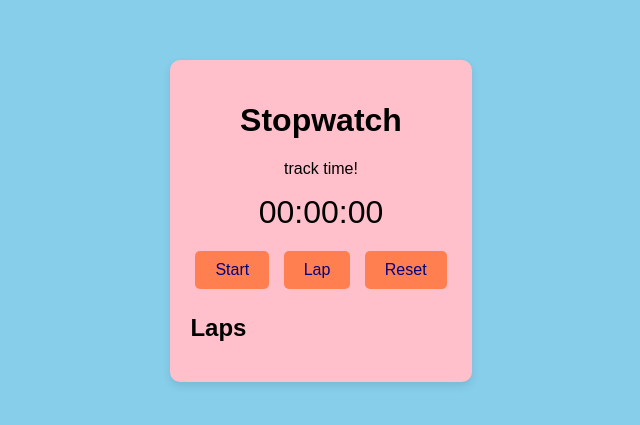
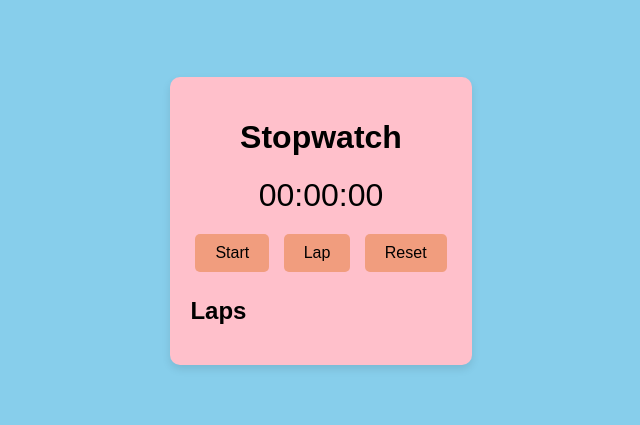
Before and after one commit to sampurnaa-n/PRODIGY_WD_02, a plain HTML site: page index.html in a window 1280 px wide. Shown: the part 179-604 px from the top of the page, without its empty margins (319-959 px from the left). Drawn offline with Linux system fonts and the light colour scheme.

Commit message:
Add files via upload

```diff
--- a/index.html
+++ b/index.html
@@ -9,7 +9,6 @@
 <body>
     <div class="stopwatch-container">
         <h1>Stopwatch</h1>
-        <p>track time!</p>
         <div id="display">00:00:00</div>
         <div class="buttons">
             <button id="startStopBtn">Start</button>
--- a/styles.css
+++ b/styles.css
@@ -28,8 +28,8 @@ button {
     cursor: pointer;
     border: none;
     border-radius: 5px;
-    background-color: coral;
-    color: navy;
+    background-color: rgb(241, 157, 126);
+    color: black;
 }
 
 button:hover {
@@ -47,7 +47,7 @@ button:hover {
 }
 
 #laps li {
-    background: #761bcc;
+    background: #906bb3;
     padding: 5px;
     margin: 5px 0;
     border-radius: 5px;
```
